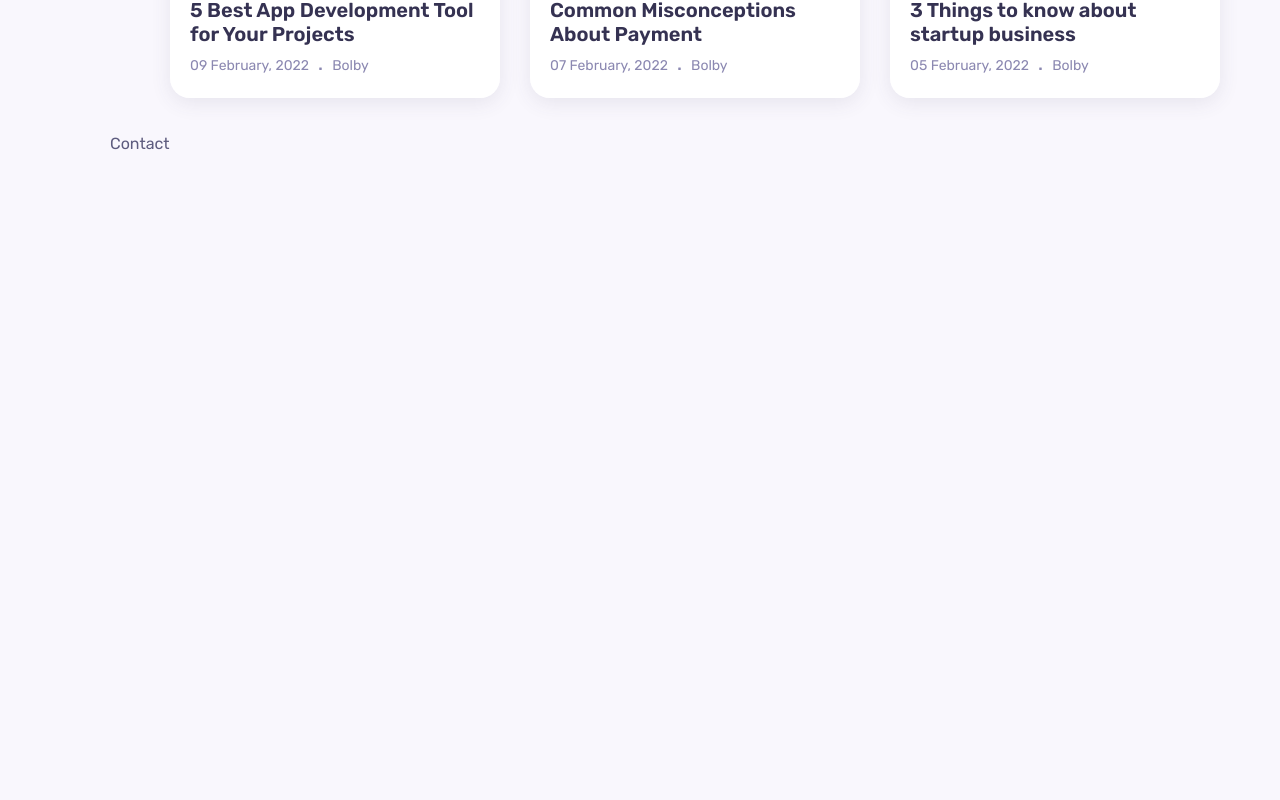
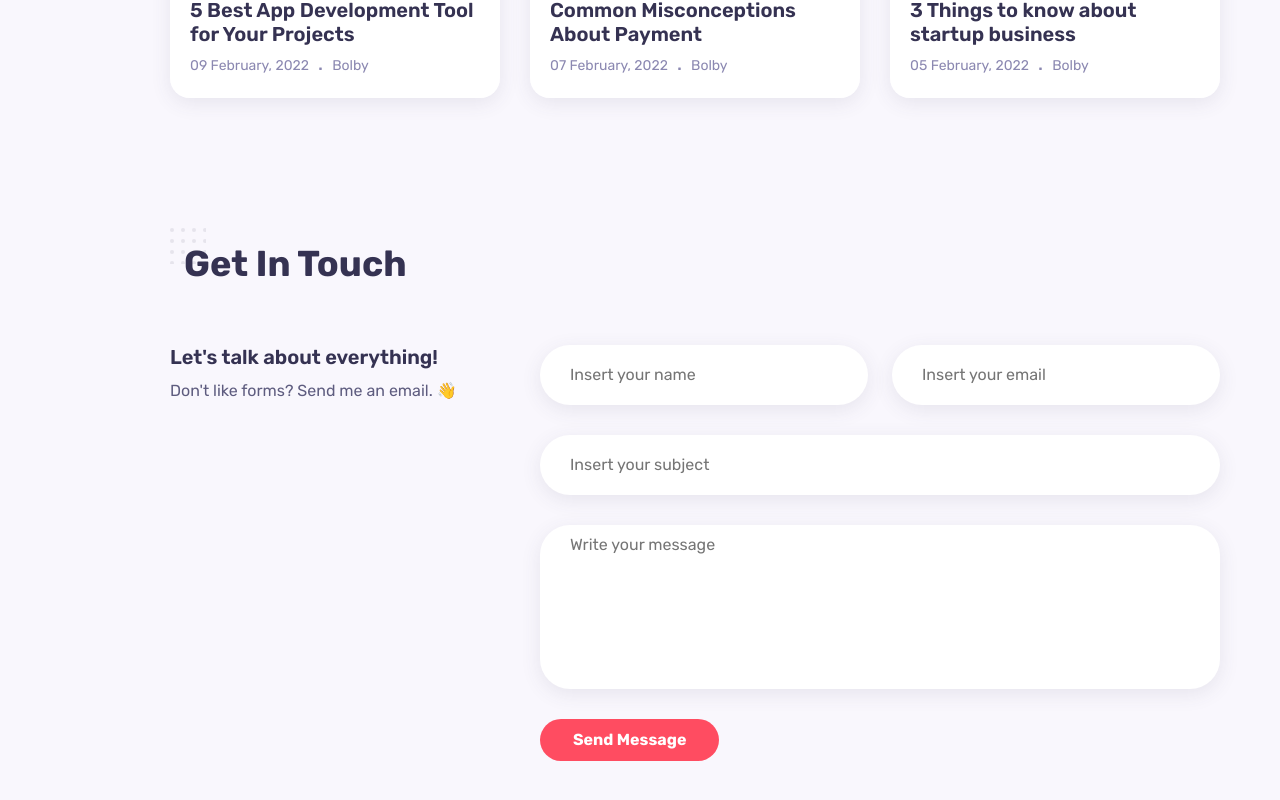
Before and after one commit to JesusLeonChavez/portafolio-react, a React (Create React App) app: page / in a window 1280 px wide. Shown: the part 5276-6076 px from the top of the page. Before the commit the page ends 5433 px from the top, so only its background shows below. Built offline with nearby package versions, Linux system fonts and the light colour scheme; the HTML template or start-up script is replaced by a standard one.

Commit message:
fix: upgrade contact component

```diff
--- a/src/components/contact/Contact.jsx
+++ b/src/components/contact/Contact.jsx
@@ -3,7 +3,57 @@
 
 const Contact = () => {
   return (
-    <div>Contact</div>
+    <section className="contact container section" id='contact'>
+      <h2 className="section__title">Get In Touch</h2>
+
+      <div className="contact__container grid">
+        <div className="contact__info">
+          <h3 className="contact__title">Let's talk about everything!</h3>
+          <p className="contact__details">Don't like forms? Send me an email. 👋</p>
+        </div>
+
+        <form action="" className="contact__form">
+          <div className="contact__form-group">
+            <div className="contact__form-div">
+              <input
+                type="text"
+                className="contact__form-input"
+                placeholder='Insert your name'
+              />
+            </div>
+
+            <div className="contact__form-div">
+              <input
+                type="email"
+                className="contact__form-input"
+                placeholder='Insert your email'
+              />
+            </div>
+          </div>
+
+          <div className="contact__form-div">
+              <input
+                type="text"
+                className="contact__form-input"
+                placeholder='Insert your subject'
+              />
+          </div>
+
+          <div className="contact__form-div contact__form-area">
+              <textarea
+                name=""
+                id=""
+                cols="30"
+                rows="10"
+                className='contact__form-input'
+                placeholder='Write your message'
+              ></textarea>
+          </div>
+
+          <button className="btn">Send Message</button>
+        </form>
+      </div>
+    </section>
   )
 }
 
--- a/src/components/contact/contact.css
+++ b/src/components/contact/contact.css
@@ -0,0 +1,49 @@
+.contact.section {
+    padding-bottom: 6.25rem;
+}
+
+.contact__container {
+    grid-template-columns: 4fr 8fr;
+    column-gap: 1.875rem;
+}
+
+.contact__title {
+    font-size: var(--h3-font-size);
+    margin-bottom: 0.5rem;
+}
+
+.contact__form-group {
+    display: grid;
+    grid-template-columns: repeat(2, 1fr);
+    column-gap: 1.5rem;
+}
+
+.contact__form-div {
+    position: relative;
+    margin-bottom: 1.875rem;
+    height: 3.75rem;
+}
+
+.contact__form-input {
+    position: absolute;
+    top: 0;
+    left: 0;
+    width: 100%;
+    height: 100%;
+    box-shadow: var(--shadow);
+    background-color: var(--container-color);
+    color: var(--text-color);
+    border: none;
+    outline: none;
+    border-radius: 1.875rem;
+    padding: 0.625rem 1.875rem;
+    z-index: 1;
+}
+
+.contact__form-area {
+    height: 10.25rem;
+}
+
+.contact__form-area textarea{
+    resize: none;
+}
--- a/src/components/sidebar/SideBar.jsx
+++ b/src/components/sidebar/SideBar.jsx
@@ -37,7 +37,7 @@
             </li>
 
             <li className="nav__item">
-              <a href="#portfolio" className="nav__link">
+              <a href="#work" className="nav__link">
                 <i className="icon-layers"></i>
               </a>
             </li>
```
